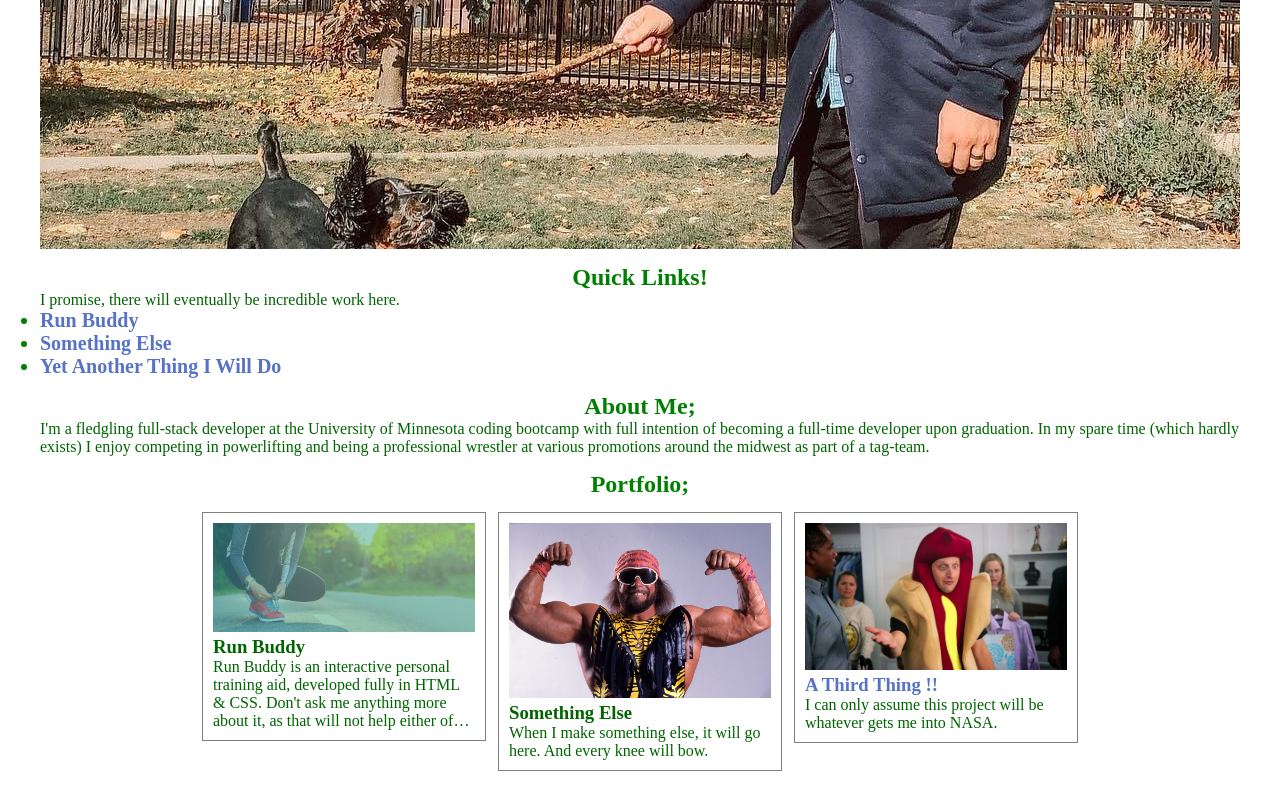
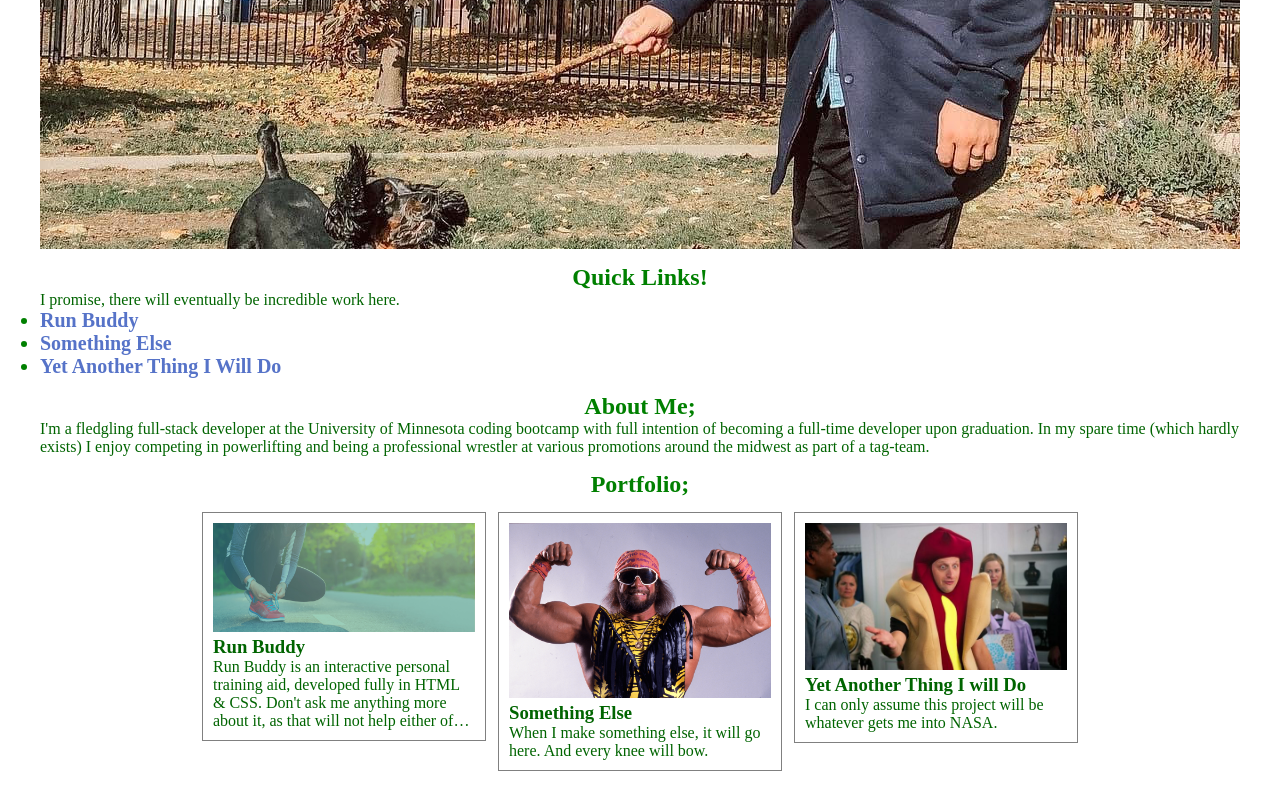
Before and after one commit to BDGosen/CSS-Professional-Portfolio, a plain HTML site: page index.html in a window 1280 px wide. Shown: the part 477-1277 px from the top of the page. Drawn offline with Linux system fonts and the light colour scheme.

Commit message:
<Tweaked the README to actually include what I think/want not just the grading crieteria. Further formatted quick links, about me, and portfolio sections.>

```diff
--- a/index.html
+++ b/index.html
@@ -108,6 +108,7 @@
           </div>
         </div>
 
+
         <div class="column">
           <div class="content">
             <img
@@ -115,13 +116,16 @@
               alt=""
               style="width: 100%"
             />
+            <section id="Yet-Another-Thing-I-Will-Do">
             <h3>
-              <a href="#">A Third Thing !!</a>
+              <p>Yet Another Thing I will Do</p>
             </h3>
 
             <p>
               I can only assume this project will be whatever gets me into NASA.
             </p>
+          </section>
+
           </div>
         </div>
       </div>
```
Also changed, not shown: 1 other file.
